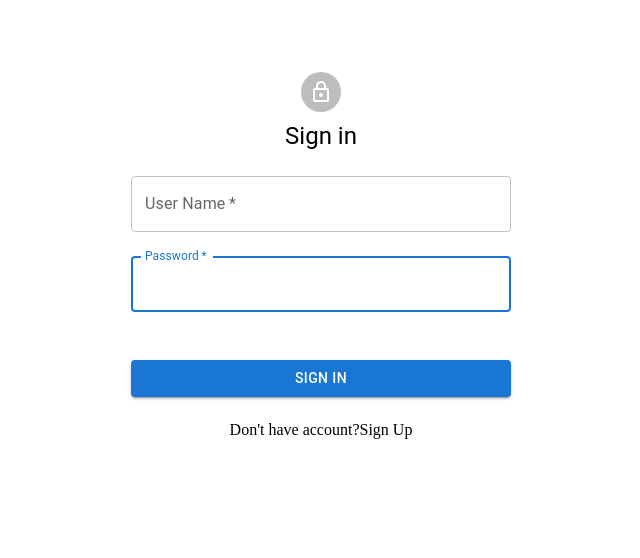
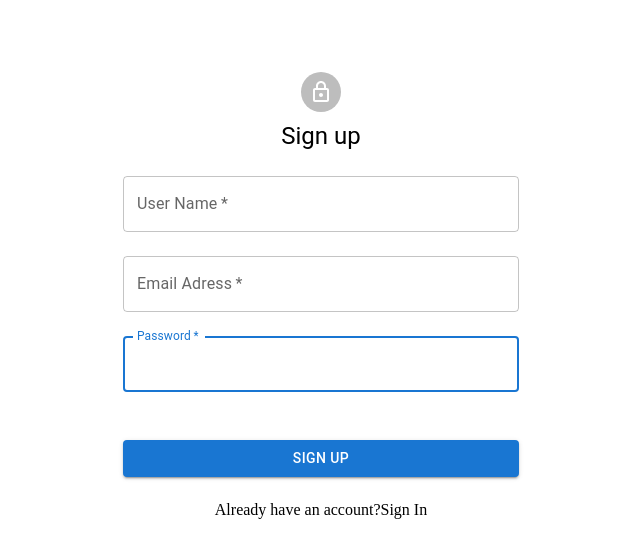
Before and after one commit to katsudon08/devHelper_frontend, a React (Vite) app: page / in a window 1280 px wide. Shown: the top 558 px of the page, without its empty margins (319-959 px from the left). Built offline with nearby package versions, Linux system fonts and the light colour scheme.

Commit message:
大まかなサインアップ画面のUI作成

```diff
--- a/src/App.jsx
+++ b/src/App.jsx
@@ -3,13 +3,15 @@ import { RouterConfig } from './Router/RouterConfig';
 import { ErrorBoundary } from 'react-error-boundary';
 import ErrorFallBack from './components/error/ErrorFallBack';
 import SignIn from './pages/auth/SignIn';
+import SignUp from './pages/auth/SignUp';
 
 function App() {
     return (
         // エラーバウンダリー
         <ErrorBoundary FallbackComponent={ErrorFallBack}>
             {/* <RouterConfig /> */}
-            <SignIn />
+            {/* <SignIn /> */}
+            <SignUp />
         </ErrorBoundary>
     )
 }
--- a/src/pages/auth/SignIn.jsx
+++ b/src/pages/auth/SignIn.jsx
@@ -35,11 +35,7 @@ const SignIn = () => {
                         label='Password'
                     // idとnameのどちらか
                     />
-                    <Button
-                        fullWidth
-                        variant='contained'
-                        sx={{ mt: 5, mb: 3 }}
-                    >
+                    <Button fullWidth variant='contained' sx={{ mt: 5, mb: 3 }}>
                         sign in
                     </Button>
 
--- a/src/pages/auth/SignUp.jsx
+++ b/src/pages/auth/SignUp.jsx
@@ -1,9 +1,56 @@
 import React from 'react'
+import LockOutlinedIcon from '@mui/icons-material/LockOutlined';
+import { Avatar, Box, Button, Container, TextField, Typography } from '@mui/material';
 
 const SignUp = () => {
-  return (
-    <div>SignUp</div>
-  )
+    return (
+        <Container component='main' maxWidth='xs'>
+            <Box sx={{ mt: 8, display: 'flex', flexDirection: 'column', alignItems: 'center' }}>
+                <Avatar sx={{ m: 1 }}>
+                    <LockOutlinedIcon />
+                </Avatar>
+                <Typography component='h1' variant='h5'>
+                    Sign up
+                </Typography>
+                <Box sx={{ mt: 1 }}>
+                    <TextField
+                        margin='normal'
+                        required
+                        // 領域端までの長さに固定する
+                        fullWidth
+                        autoComplete='name'
+                        autoFocus
+                        label='User Name'
+                    />
+                    <TextField
+                        margin='normal'
+                        required
+                        fullWidth
+                        autoComplete='email'
+                        autoFocus
+                        label='Email Adress'
+                        // idとnameのどちらか
+                    />
+                    <TextField
+                        margin='normal'
+                        required
+                        fullWidth
+                        autoComplete='password'
+                        autoFocus
+                        label='Password'
+                        // idとnameのどちらか
+                    />
+                    <Button fullWidth variant='contained' sx={{mt: 5, mb: 3}}>
+                        Sign up
+                    </Button>
+                    <Box textAlign='center'>
+                        {/* 後にサインインへのルーティング実装 */}
+                        Already have an account?Sign In
+                    </Box>
+                </Box>
+            </Box>
+        </Container>
+    )
 }
 
 export default SignUp
```
